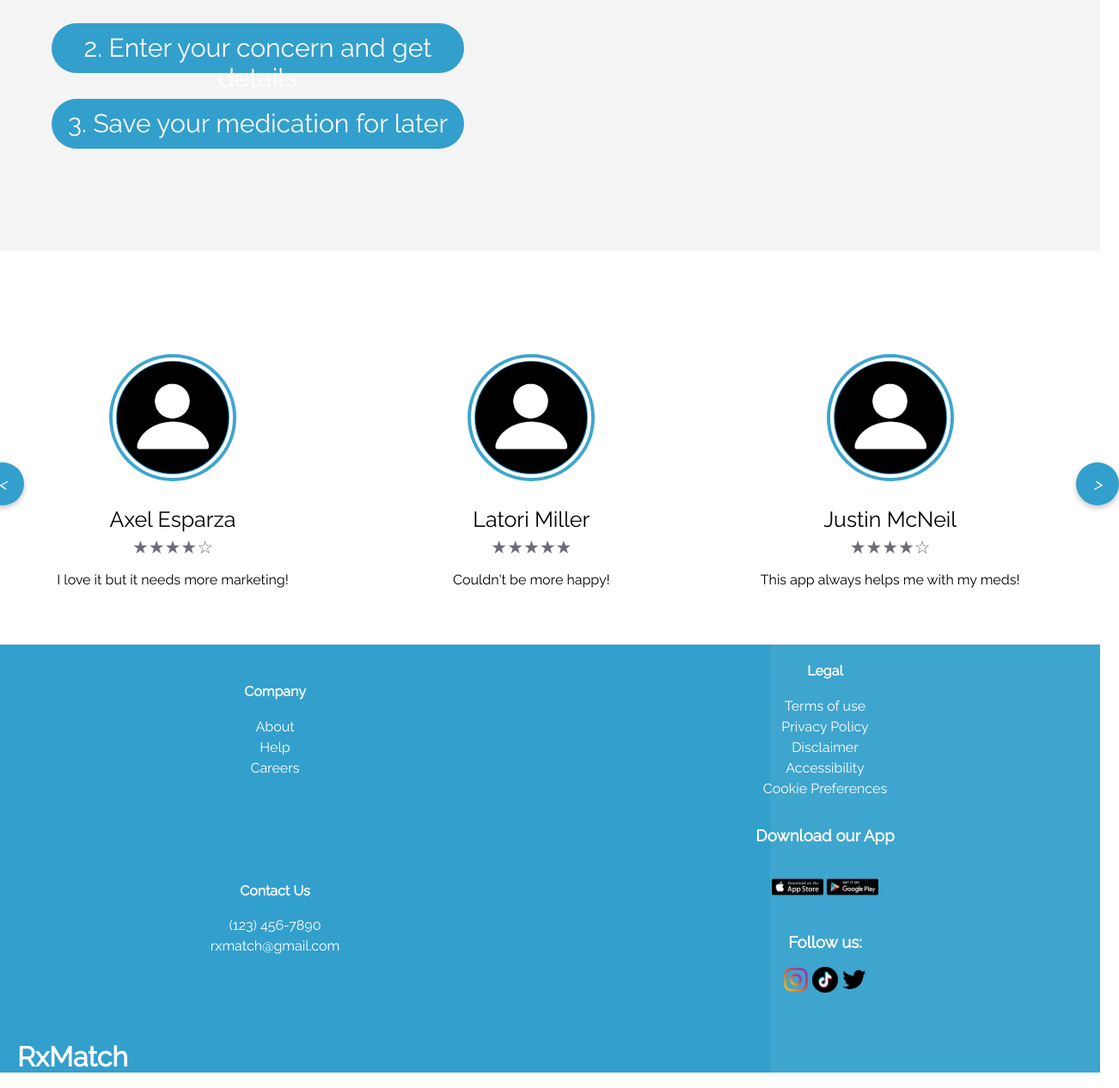
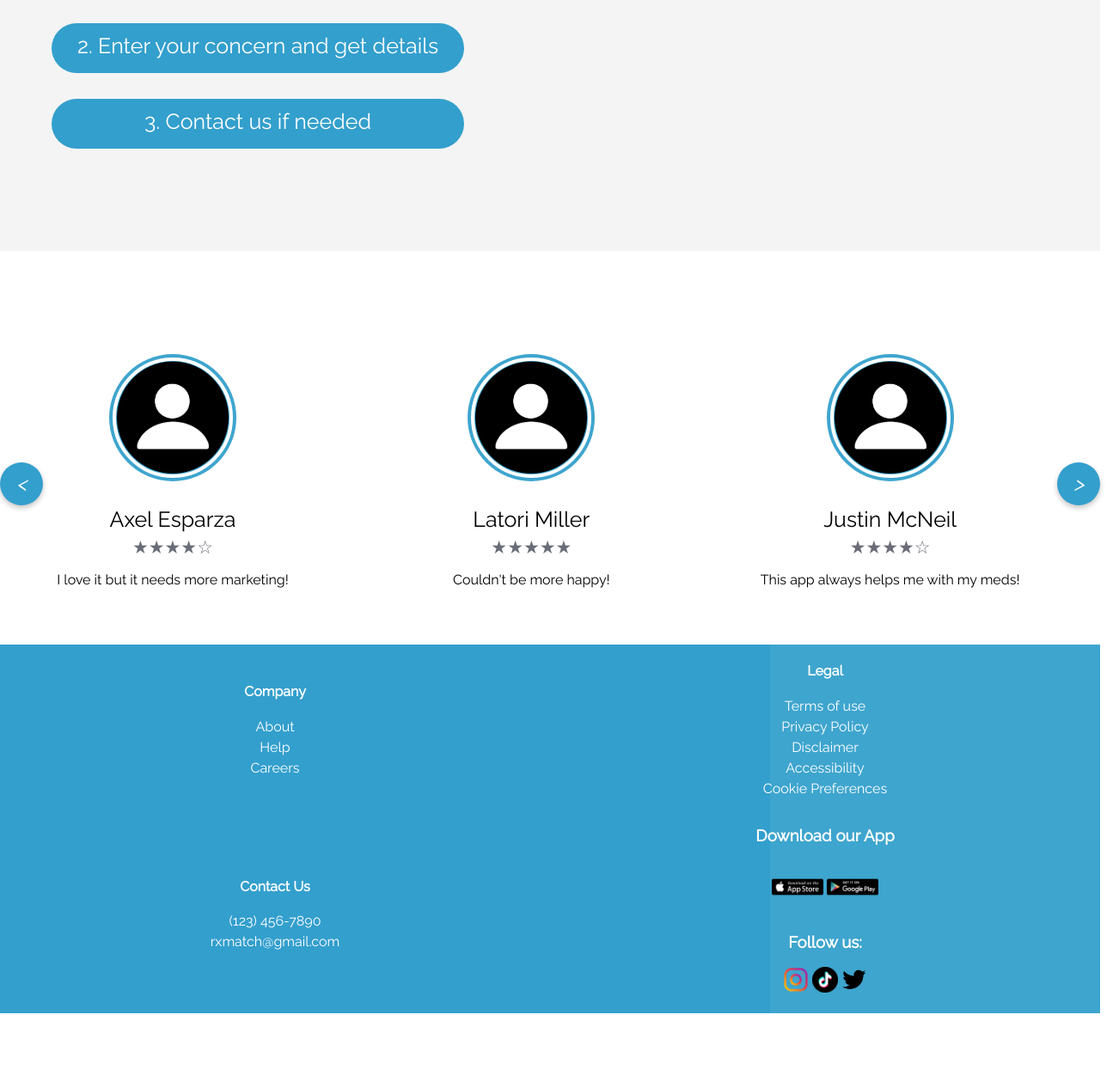
Before and after one commit to iaxel7/RxMatchV1, a plain HTML site: page public/HomePage-Diana/index.html in a window 1280 px wide. Shown: the part 698-1964 px from the top of the page at 86% size, 1302 px wide, since content can reach past the window. After the commit the page ends 1877 px from the top, so only its background shows below. Drawn offline with Linux system fonts and the light colour scheme.

Commit message:
Pushing completely done home page

```diff
--- a/public/HomePage-Diana/homepage.css
+++ b/public/HomePage-Diana/homepage.css
@@ -226,13 +226,15 @@ body {
   /* max-width: 1100px; */
   width: 100%;
   position: relative;
+
 }
 .wrapper i {
   top: 50%;
   height: 50px;
   width: 50px;
+  right: 0;
   cursor: pointer;
-  font-size: 1.25rem;
+  font-size: 1.5rem;
   position: absolute;
   text-align: center;
   line-height: 50px;
@@ -247,11 +249,9 @@ body {
   transform: translateY(-50%) scale(0.85);
 }
 .wrapper i:first-child{
-  left: -22px;
+  left: 0px;
 }
-.wrapper i:last-child{
-  right: -22px;
-}
+
 .wrapper .carousel{
   display: grid;
   grid-auto-flow: column;
@@ -320,7 +320,7 @@ body {
 .footer {
     background: linear-gradient(to right, #339FCD 70%, #3EA5CE 30%);
     color: white;
-    height: 25rem;
+    height: 20rem;
 }
 .footer-content {
     display: flex;
@@ -356,17 +356,10 @@ body {
 }
 
 .follow{
-    margin-bottom: 30px;
+    margin-bottom: 20px;
 }
 
-.left{
-    margin-left: 20px;
-}
 
-.right{
-    float: right;
-    margin-right: 60px;
-}
 
 /*NavBar Media Queries*/
 @media (max-width: 800px) {
@@ -464,7 +457,7 @@ body {
     .circles{
         display: block;
         text-align: center;
-        font-size: 30px;
+        font-size: 25px;
         margin: 60px;
     }
 
@@ -567,6 +560,11 @@ body {
         cursor: pointer;
     }
 
+    .wrapper{
+        width: 100vw;
+        display: flex;
+        justify-content: center;
+    }
 
     .footer{
         height: auto;
--- a/public/HomePage-Diana/index.html
+++ b/public/HomePage-Diana/index.html
@@ -47,7 +47,7 @@
             <div class="circles">
                 <div class="circle1"><a href="/public/Login_LV/login.html">1. Log In/Create an account</a></div>
                 <div class="circle2"><a href="/public/match.html">2. Enter your concern and get details</a></div>
-                <div class="circle3"><a href="/public/likes.html">3. Save your medication for later</a></div>
+                <div class="circle3"><a href="/public/likes.html">3. Contact us if needed</a></div>
             </div>
         </div>
 
@@ -137,14 +137,6 @@
             </div>
           </div>
         </div>
-
-        <div class="left">
-            <h1>RxMatch</h1>
-        </div>
-
-        <div class="right">
-            <p>© RxMatch, LLC 2024</p>
-        </div>
     </footer>
 </body>
 <script src="homepage.js"></script>
```
